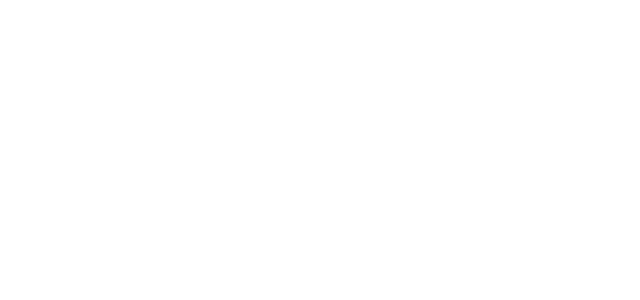
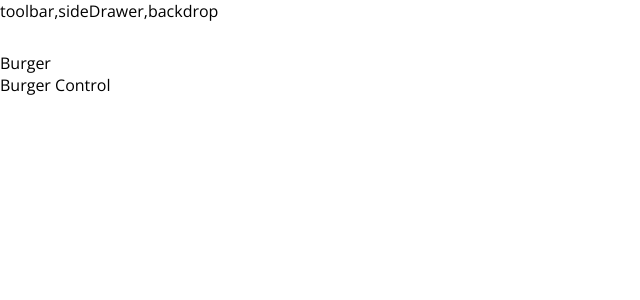
Before and after one commit to mandalashwini/burger-builder-app, a React app: page / in a window 1280 px wide. Shown: the top 300 px of the page, without its empty margins (0-640 px from the left). Built offline with nearby package versions, Linux system fonts and the light colour scheme.

Commit message:
added layout component

```diff
--- a/public/index.html
+++ b/public/index.html
@@ -20,6 +20,7 @@
       Learn how to configure a non-root public URL by running `npm run build`.
     -->
     <link href="https://fonts.googleapis.com/css?family=Open+Sans:400,700" rel="stylesheet">
+
     <title>Burger Builder App</title>
   </head>
   <body>
--- a/src/App.js
+++ b/src/App.js
@@ -1,11 +1,13 @@
 import React, { Component } from 'react';
+import Layout from './components/Layout/layout'
+import BurgerBuilder from './containers/BurgerBuilder/BurgerBuilder'
 class App extends Component {
   render() {
     return (
       <div className="App">
-        <header className="App-header">
-
-        </header>
+       <Layout>
+            <BurgerBuilder/>
+       </Layout>
       </div>
     );
   }
--- /dev/null
+++ b/src/components/Layout/layout.css
@@ -0,0 +1,3 @@
+.content{
+    margin-top: 30px;
+}
--- /dev/null
+++ b/src/components/Layout/layout.js
@@ -0,0 +1,13 @@
+import React from 'react'
+import Aux from '../../hoc/Aux'
+import classes from './layout.css'
+const layout = (props) =>(
+    <Aux>
+            <div>toolbar,sideDrawer,backdrop </div>
+            <main className={classes.content}>
+                {props.children}
+            </main>
+    </Aux>
+
+)
+export default layout;
--- /dev/null
+++ b/src/containers/BurgerBuilder/BurgerBuilder.js
@@ -0,0 +1,15 @@
+import React,{Component} from 'react'
+import Aux from '../../hoc/Aux'
+
+class BurgerBuilder extends Component{
+    render(){
+        return(
+            <Aux>
+            <div>Burger</div>
+            <div>Burger Control</div>
+            </Aux>
+        )
+    }
+}
+
+export default BurgerBuilder;
--- /dev/null
+++ b/src/hoc/Aux.js
@@ -0,0 +1,3 @@
+const Aux = (props) => props.children
+
+export default Aux;
--- a/src/index.css
+++ b/src/index.css
@@ -1,5 +1,6 @@
 body {
   margin: 0;
   padding: 0;
-  font-family: sans-serif;
+  font-family: "Open Sans",sans-serif;
+
 }
--- a/src/index.js
+++ b/src/index.js
@@ -2,6 +2,7 @@
 import ReactDOM from 'react-dom';
 import './index.css';
 import App from './App';
+
 import registerServiceWorker from './registerServiceWorker';
 
 ReactDOM.render(<App />, document.getElementById('root'));
```
